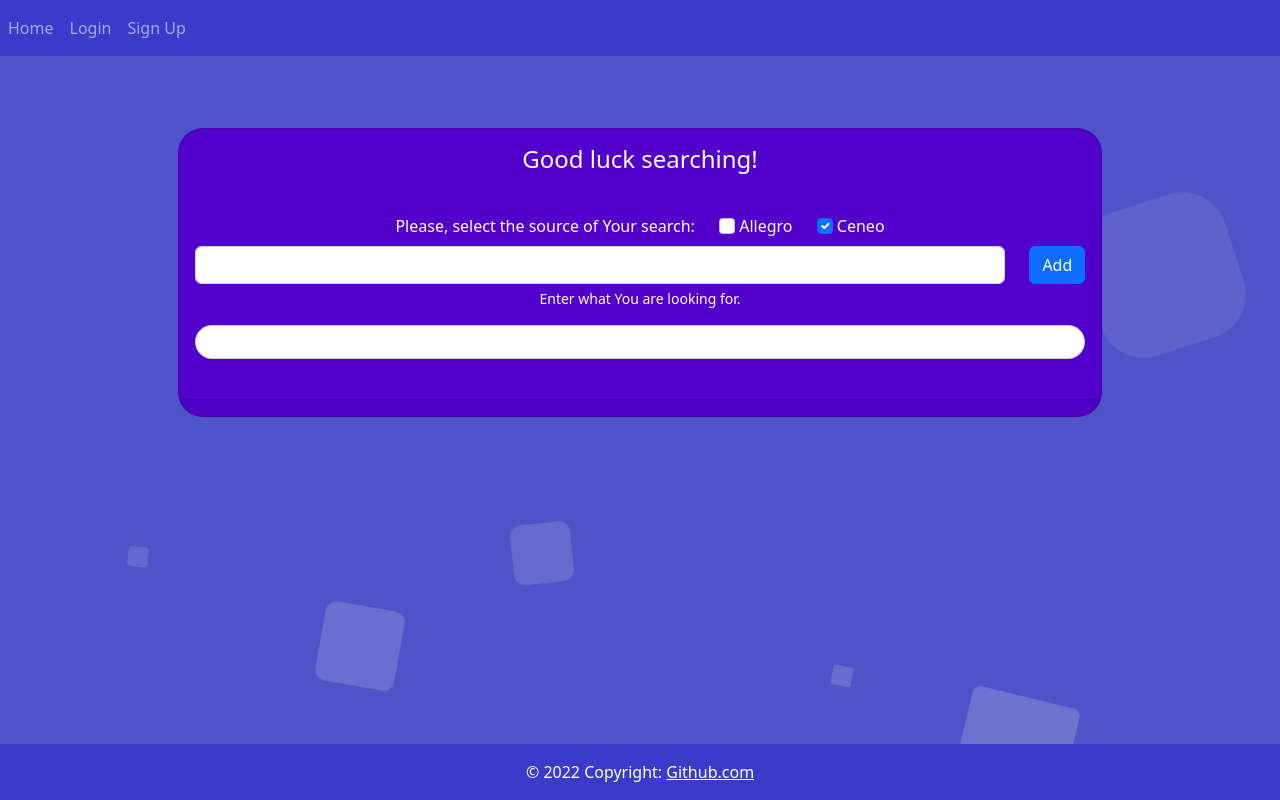
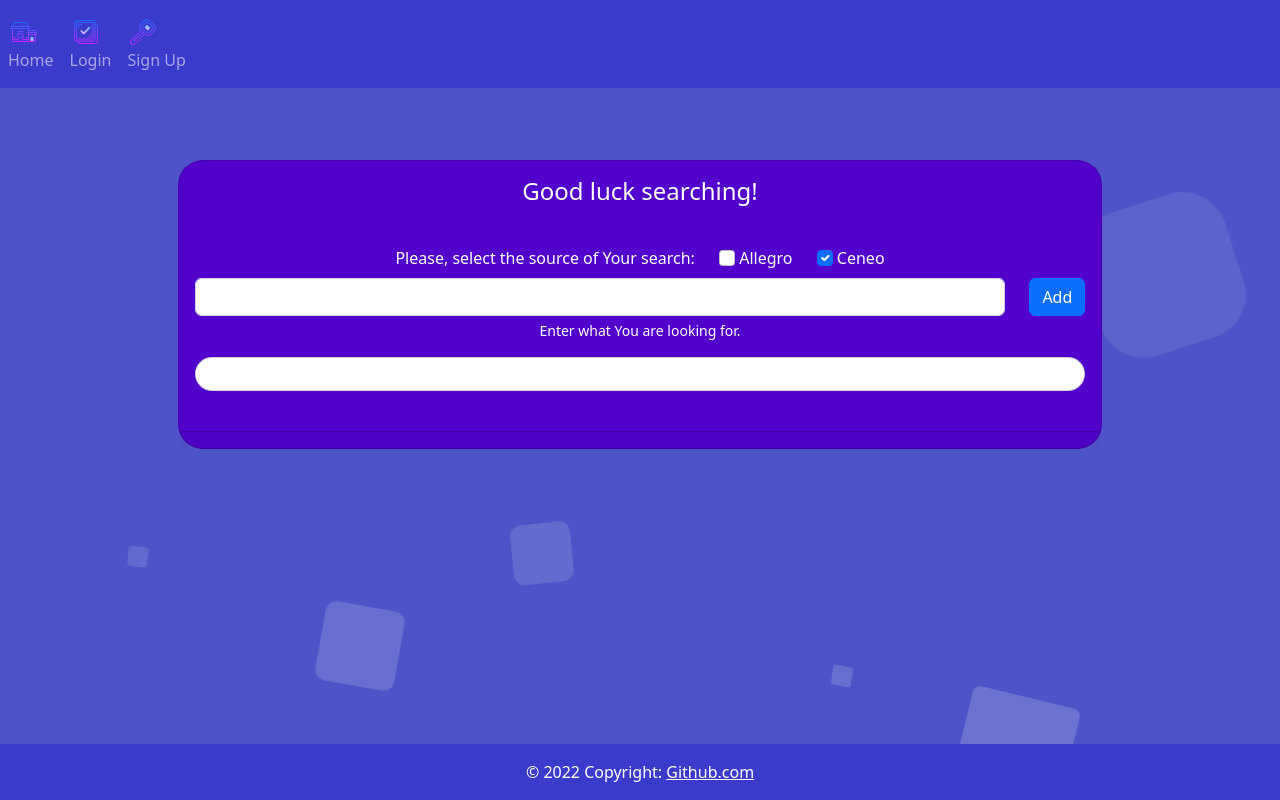
Before and after one commit to nieckojakub/IOProject, a Flask app: page / in a window 1280 px wide. Run offline with Flask 2, Linux system fonts and the light colour scheme; some libraries are stand-ins or nearby versions.

Commit message:
icons added from icons8.com

```diff
--- a/website/static/js/home_scripts.js
+++ b/website/static/js/home_scripts.js
@@ -1,9 +1,9 @@
 // variables
 var listToReturn = [];
 var productsCounter = 0;
-var INITIAL_SEARCH_HELP = "Enter what You are looking for."
-var PRODUCTS_NUMBER_EXCEDED = "You have reached maximum 10 products entries limit."
-//input formu
+const INITIAL_SEARCH_HELP = "Enter what You are looking for."
+const PRODUCTS_NUMBER_EXCEDED = "You have reached maximum 10 products entries limit."
+//input form
 var addButton = document.getElementById("AddButton");
 var searchInput = document.getElementById("SearchInput");
 var allegroCheckbox = document.getElementById("AllegroCheckbox");
@@ -42,7 +42,7 @@ function addProduct(){
     newProduct.setAttribute("class", "row mb-2 border-bottom border-top border-3");
     newProduct.setAttribute("id",  Math.floor(Math.random() * (1000000000 - 0) + 0));
     name.style.float = "left";
-    name.style.marginTop= "2%";
+    name.style.marginTop= "10px";
     name.innerHTML = searchInput.value;
     nameDiv.setAttribute("class", "col");
     delateBtnDiv.setAttribute("class", "col-auto");
--- a/website/templates/base.html
+++ b/website/templates/base.html
@@ -27,7 +27,7 @@
         </ul>
 
 
-    </div> <!--end background -->
+    </div> <!--end background-->
 
         <!-- navbar-->
         <header>
@@ -43,13 +43,13 @@
 
           <div class="collapse navbar-collapse" id="navbar">
             <div class="navbar-nav">
-                <a class="nav-item nav-link" id="home" href="{{ url_for('views.home') }}">Home</a>
+                <a class="nav-item nav-link" id="home" href="{{ url_for('views.home') }}"><img src="./../static/img/icons8-home-32.png"><br>Home</a>
                 {% if current_user.is_authenticated %}
-                <a class="nav-item nav-link" id="account" href="{{ url_for('auth.account') }}" >Account</a>
-                <a class="nav-item nav-link" id="logout" href="{{ url_for('auth.logout') }}" >Logout</a>
+                <a class="nav-item nav-link" id="account" href="{{ url_for('auth.account') }}"><img src="./../static/img/icons8-user-male-32.png"><br>Account</a>
+                <a class="nav-item nav-link" id="logout" href="{{ url_for('auth.logout') }}" ><img src="./../static/img/icons8-close-32.png"><br>Logout</a>
                 {% else %}
-                <a class="nav-item nav-link" id="login" href="{{ url_for('auth.login') }}" >Login</a>
-                <a class="nav-item nav-link" id="signUp" href="{{ url_for('auth.signup') }}" >Sign Up</a>
+                <a class="nav-item nav-link" id="login" href="{{ url_for('auth.login') }}" ><img src="./../static/img/icons8-check-all-32.png"><br>Login</a>
+                <a class="nav-item nav-link" id="signUp" href="{{ url_for('auth.signup') }}" ><img src="./../static/img/icons8-key-32.png"><br>Sign Up</a>
                 {% endif %}
 
             </div>
--- a/website/templates/login.html
+++ b/website/templates/login.html
@@ -3,7 +3,7 @@
 {% block content %}
 
 
-    <div class="container-sm text-center" style="color: #FFFFFF; width: 50%; margin-top: 13vh">
+    <div class="container-sm text-center" style="color: #FFFFFF; width: 50%; margin-top: 4vh">
 
         <!-- login card-->
         <div class="card rounded-lg" style="background-color:#5200cc; border-radius: 25px;">
```
Also changed, not shown: README.md, website/static/img/icons8-check-all-32.png (added), website/static/img/icons8-close-32.png (added), website/static/img/icons8-home-32.png (added), website/static/img/icons8-key-32.png (added), website/static/img/icons8-user-male-32.png (added).
